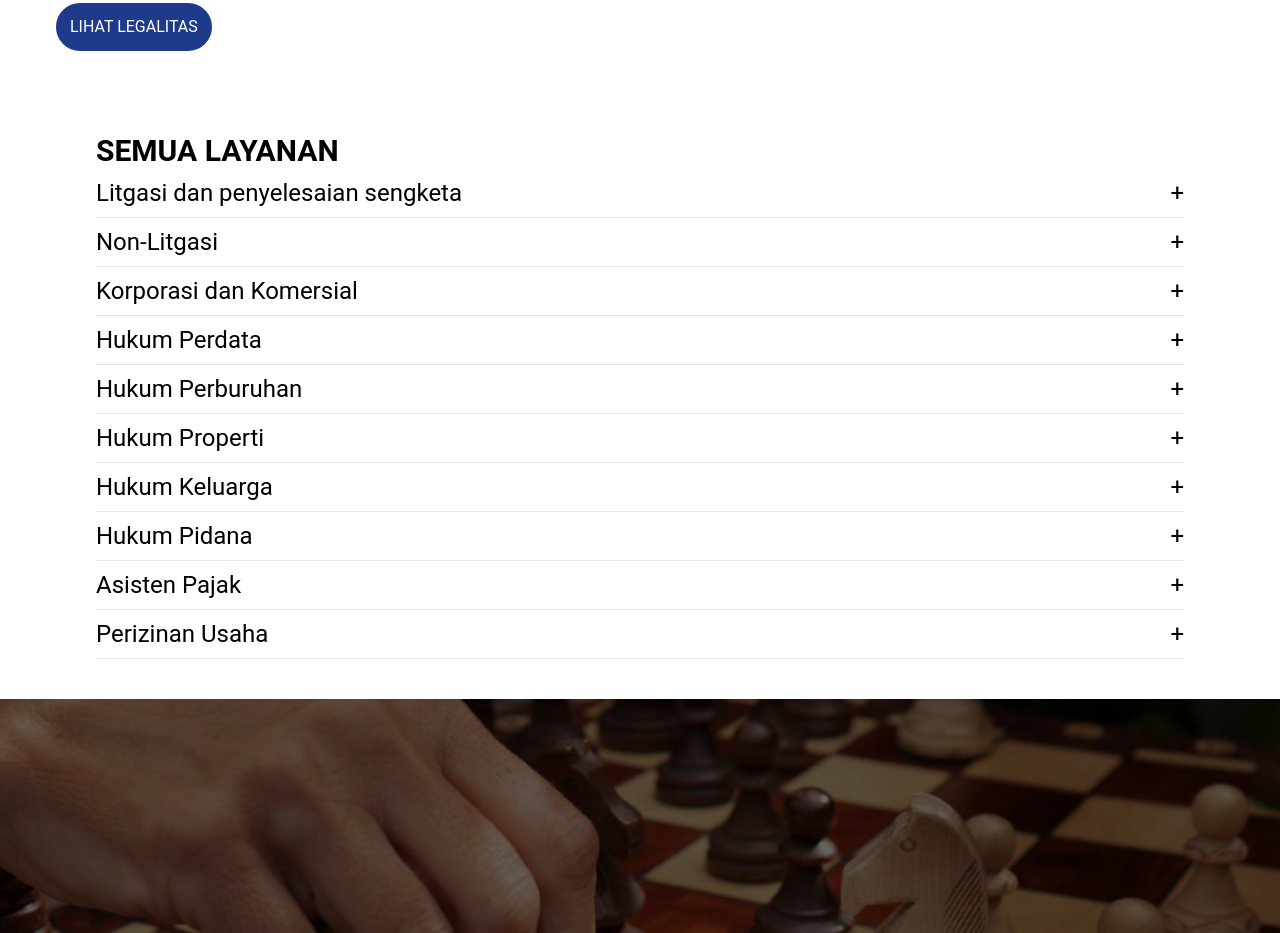
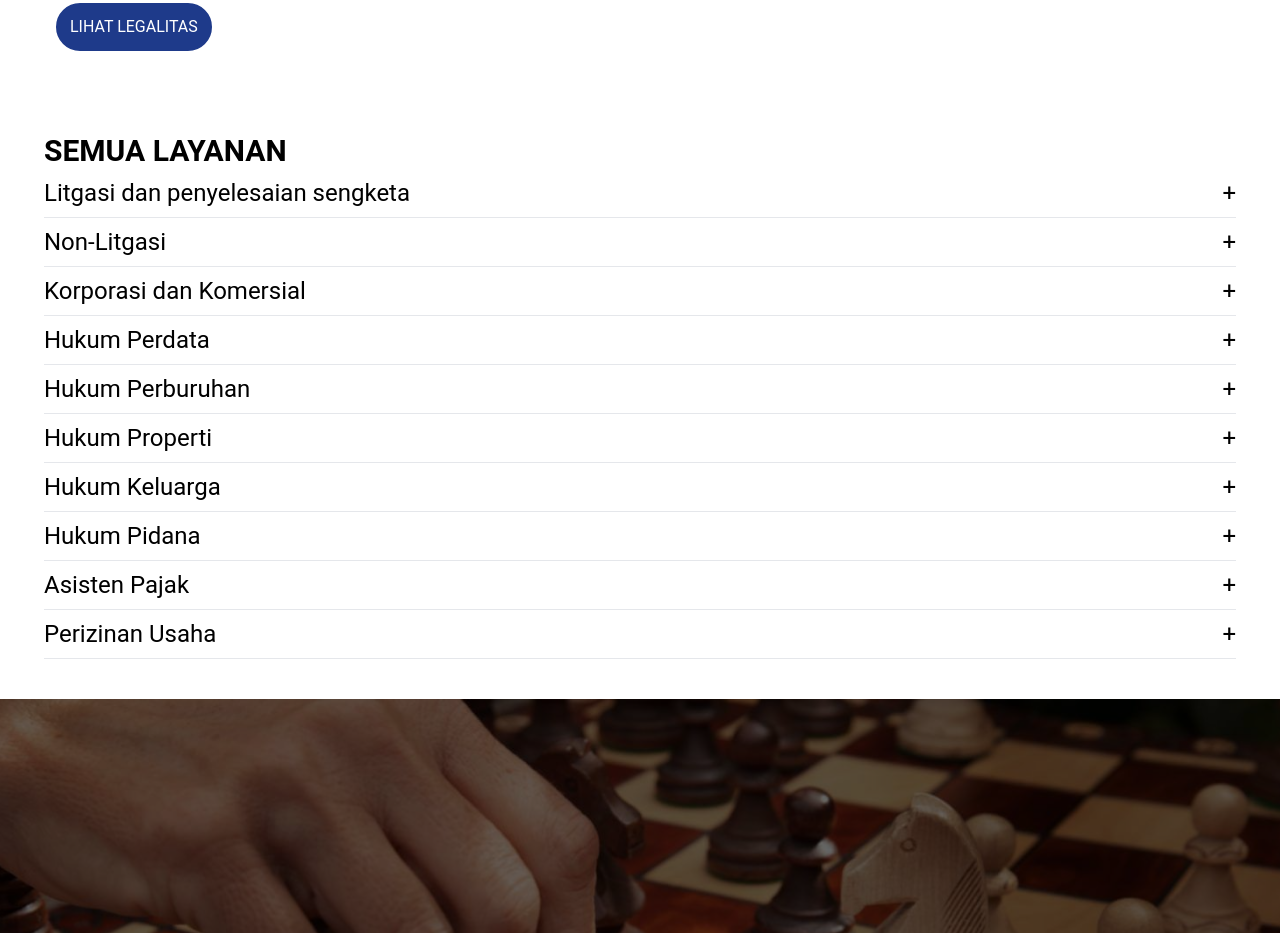
Before and after one commit to staysomi/WebLawyer, a Vue app in the folder lawfirm/: page /layanan-kami in a window 1280 px wide. Shown: the part 1380-2313 px from the top of the page. Built offline with nearby package versions, Linux system fonts and the light colour scheme.

Commit message:
layanan kami

```diff
--- a/lawfirm/src/components/LayananKami.vue
+++ b/lawfirm/src/components/LayananKami.vue
@@ -52,7 +52,7 @@ import Popup from './PopupBio.vue'
     </div>
 
 
-    <div class="layanan my-10 px-24">
+    <div class="layanan my-10 px-11">
         <p class="text-3xl font-bold mt-20">SEMUA LAYANAN</p>
         <Dropdown title="Litgasi dan penyelesaian sengketa" class="cursor-pointer text-2xl">
             <li class="text-sm ml-8"> ipsum dolor sit amet, consectetur adipiscing elit.</li>
```
